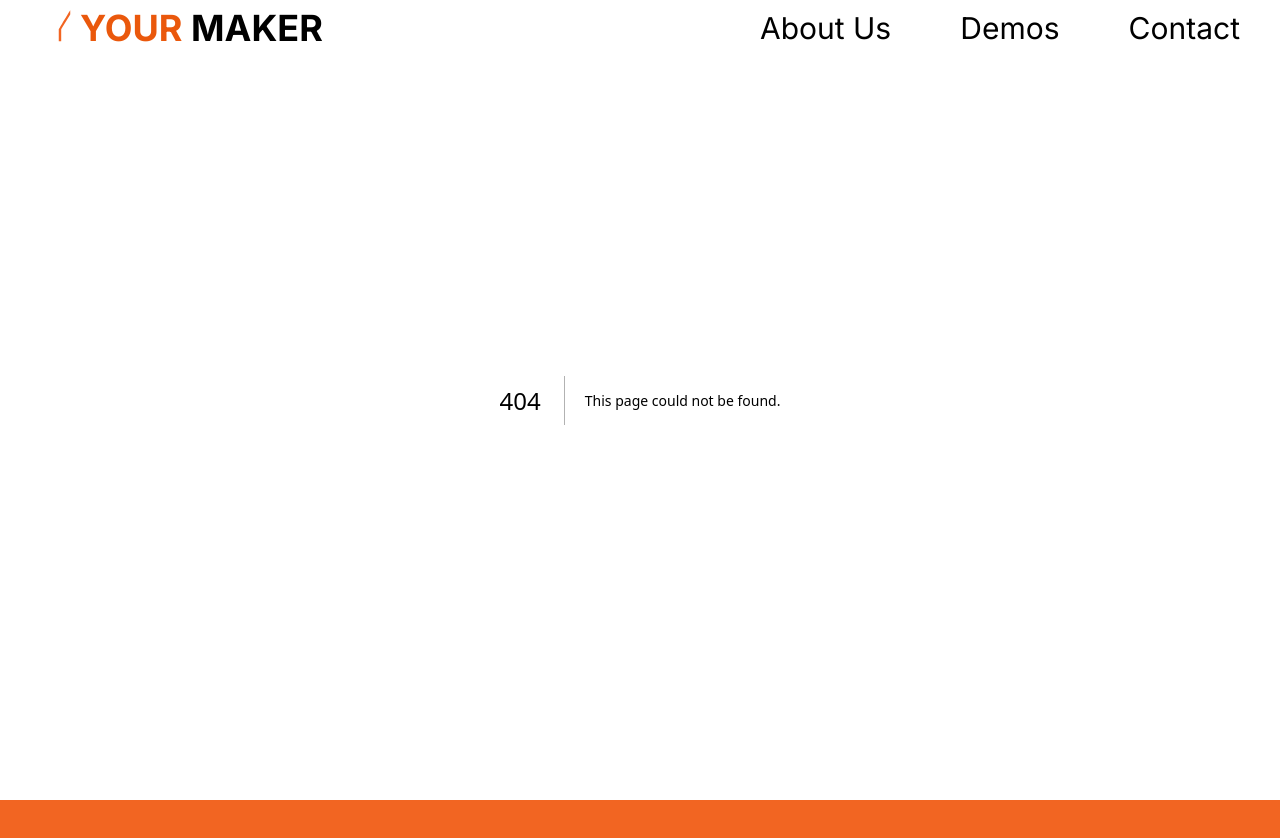
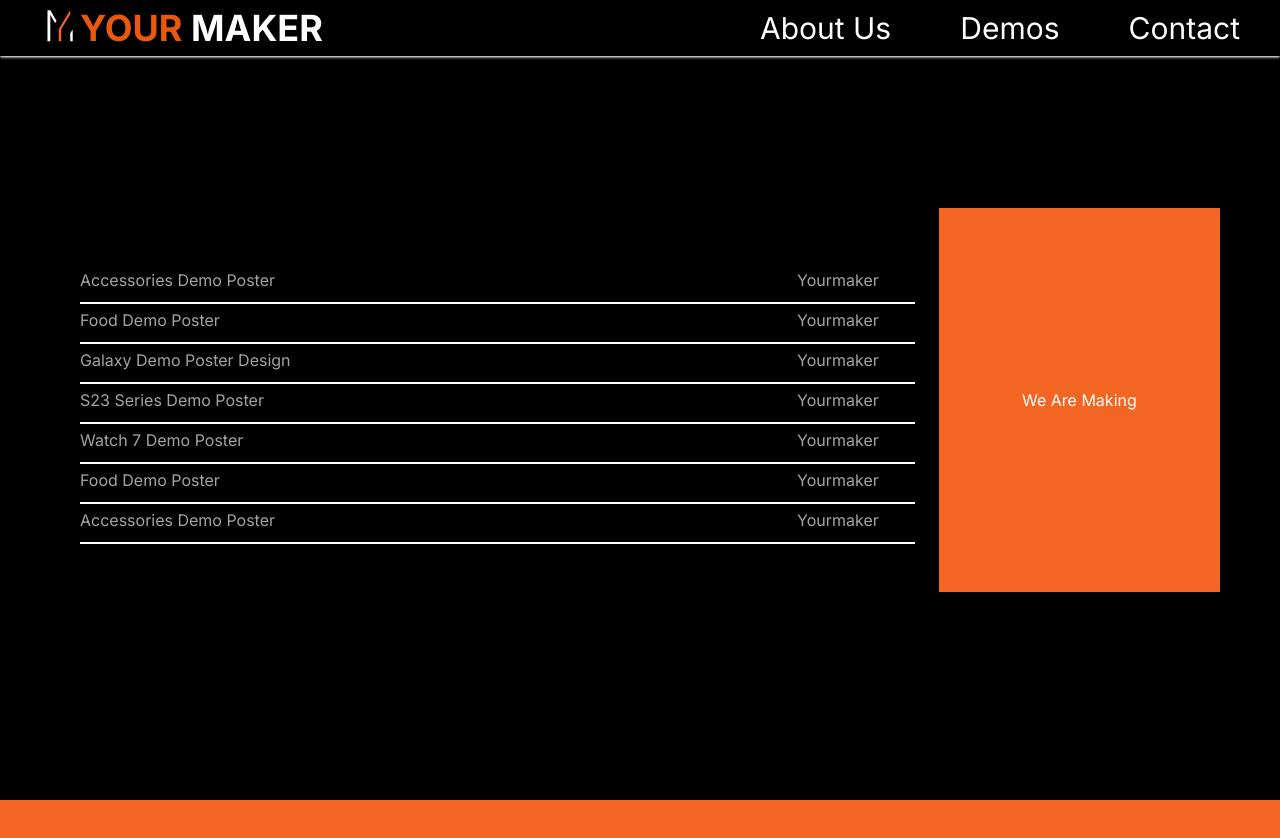
Before and after one commit to thetitasghosh/Your-Maker-Agency, a Next.js app: page /demo in a window 1280 px wide. Before the commit this address had no page. Shown: the top 838 px of the page. Built offline with nearby package versions, Linux system fonts and the light colour scheme.

Commit message:
route name change work => demo

```diff
--- /dev/null
+++ b/src/app/demo/page.jsx
@@ -0,0 +1,16 @@
+import React from "react";
+import WorkList from "@/components/ui/WorkList";
+export const metadata = {
+  title: "Works",
+  description: "...",
+};
+const WorkPage = () => {
+  return (
+    <div className="flex-sc min-h-screen gap-5 p-10">
+      <WorkList />
+    </div>
+  );
+};
+
+export default WorkPage;
+//
```
